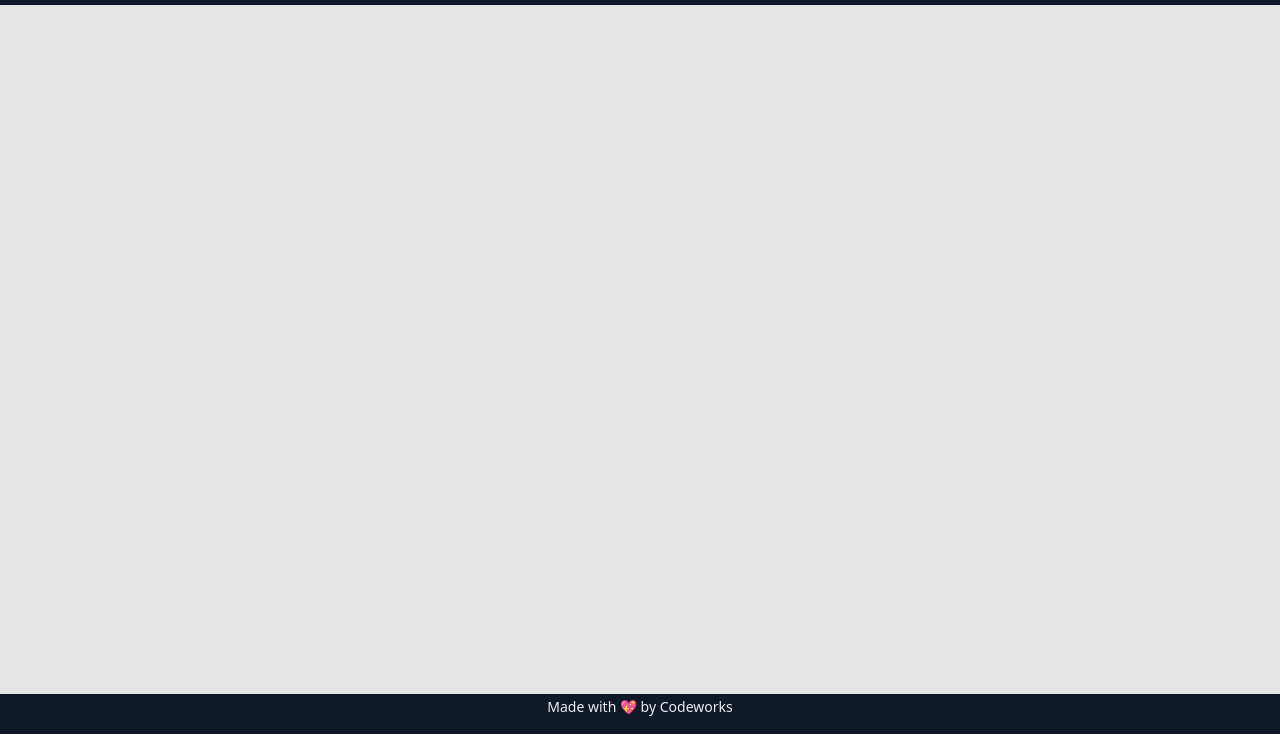
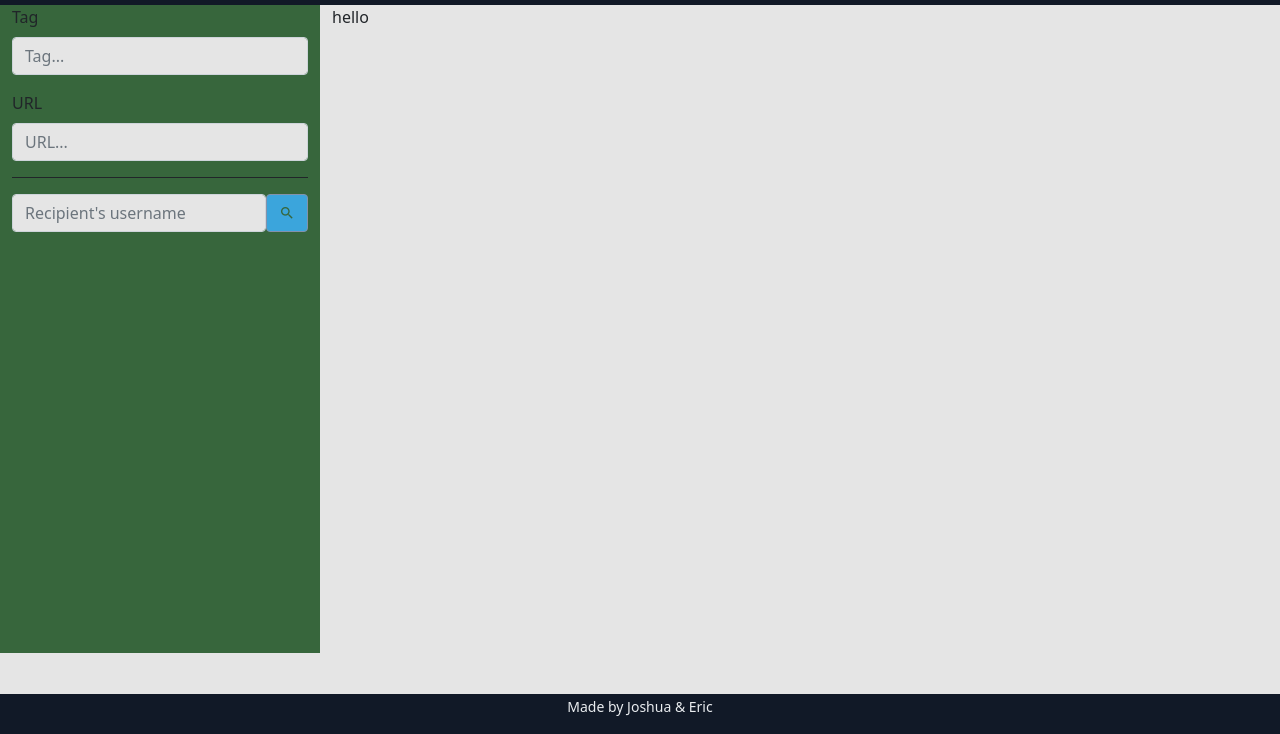
Before and after one commit to JWagstaff-Leon/codeworks_w4d4, a website: page index.html in a window 1280 px wide. Shown: the part 66-800 px from the top of the page. Drawn offline with nearby package versions, Linux system fonts and the light colour scheme; some packages are replaced by stand-ins of ours; a script that the page names is missing.

Commit message:
forms index designed

```diff
--- a/assets/scss/_variables.scss
+++ b/assets/scss/_variables.scss
@@ -2,7 +2,7 @@ $body-bg: #e5e5e5;
 $primary: #3ba5dc;
 $secondary: #8392ab;
 $success: #00f867;
-$info: #cb0c9f;
+$info: #37663C;
 $warning: #fbcf33;
 $danger: #ea0606;
 $light: #e9ecef;
--- a/assets/scss/main.scss
+++ b/assets/scss/main.scss
@@ -14,3 +14,11 @@ body {
 main {
   flex-grow: 1;
 }
+
+.row {
+  height: 81vh;
+}
+
+hr {
+  opacity: 1;
+}
--- a/index.html
+++ b/index.html
@@ -27,15 +27,36 @@
   <main>
     <div class="container-fluid">
       <div class="row">
-        <div class="col-12">
-          <div id="app"></div>
+        <div class="col-md-3 bg-info">
+          <div>
+            <form onsubmit="">
+              <div class="mb-3">
+                <label for="" class="form-label">Tag</label>
+                <input type="text" class="form-control" name="" id="" aria-describedby="helpId" placeholder="Tag...">
+              </div>
+              <div class="mb-3">
+                <label for="" class="form-label">URL</label>
+                <input type="url" class="form-control" name="" id="" aria-describedby="helpId" placeholder="URL...">
+              </div>
+            </form>
+          </div>
+          <hr>
+          <div class="d-flex">
+            <input type="text" class="form-control" placeholder="Recipient's username" aria-label="Recipient's username" aria-describedby="basic-addon2">
+            <div class="input-group-append">
+              <button class="btn btn-outline-secondary bg-primary" type="button"><i class="mdi mdi-magnify text-info"></i></button>
+            </div>
+          </div>
+        </div>
+        <div class="col-md-9">
+          hello
         </div>
       </div>
     </div>
   </main>
   <footer class="bg-dark text-light">
     <div class="text-center no-select">
-      <p><small>Made with 💖 by Codeworks</small></p>
+      <p><small>Made by Joshua & Eric</small></p>
     </div>
   </footer>
 
```
Also changed, not shown: assets/style/main.css, 1 other file.
